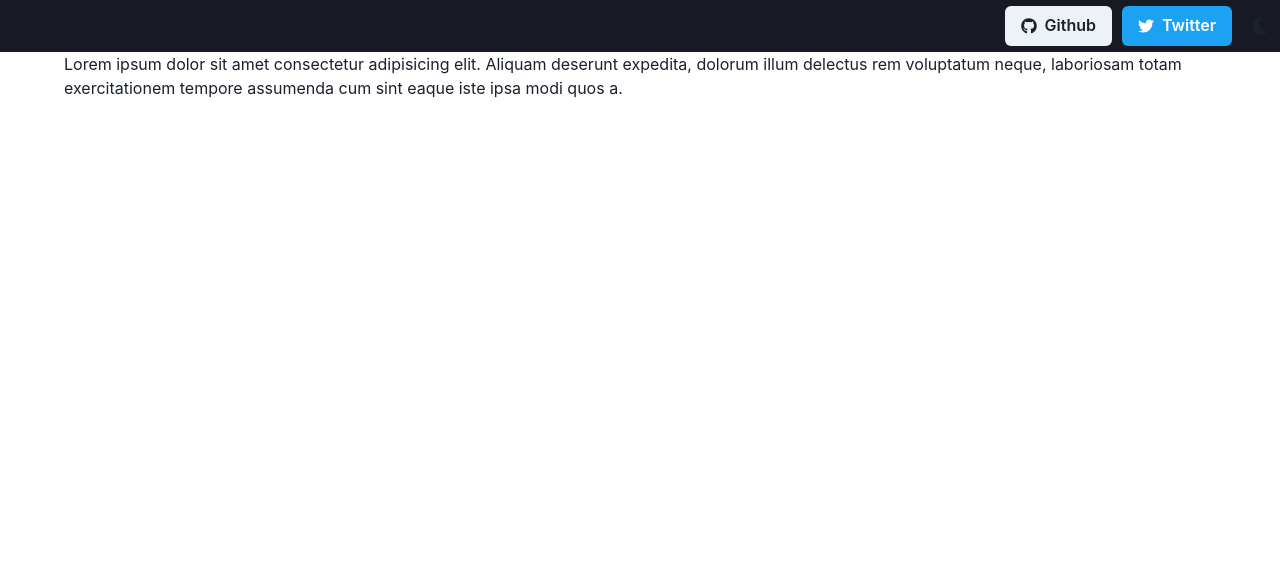
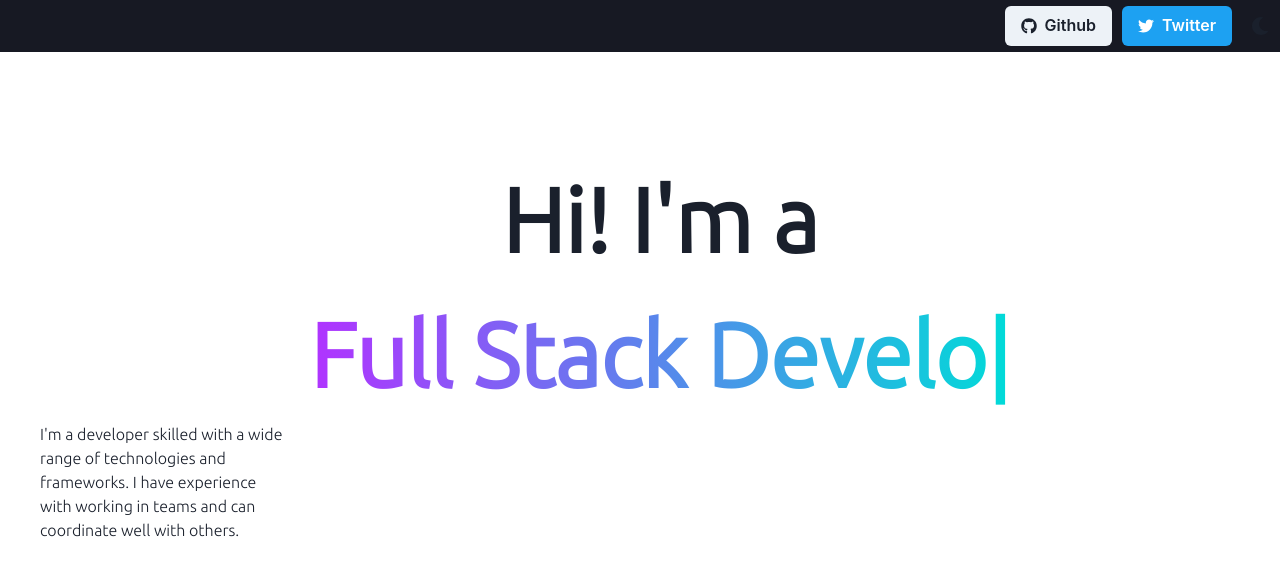
Before and after one commit to davidarogunre/personalportfolio, a React (Create React App) app: page / in a window 1280 px wide. Shown: the top 576 px of the page. Built offline with nearby package versions, Linux system fonts and the light colour scheme.

Commit message:
added about

```diff
--- a/package.json
+++ b/package.json
@@ -6,6 +6,7 @@
     "@chakra-ui/react": "^1.8.8",
     "@emotion/react": "^11.9.0",
     "@emotion/styled": "^11.8.1",
+    "@fontsource/ubuntu": "^4.5.9",
     "@testing-library/jest-dom": "^5.16.4",
     "@testing-library/react": "^10.4.9",
     "@testing-library/user-event": "^12.8.3",
@@ -14,6 +15,7 @@
     "react-dom": "^18.1.0",
     "react-icons": "^3.11.0",
     "react-scripts": "5.0.1",
+    "styled-components": "^5.3.5",
     "typed.js": "^2.0.12",
     "web-vitals": "^0.2.4"
   },
--- a/src/App.js
+++ b/src/App.js
@@ -7,7 +7,7 @@ import {
   VStack,
   Code,
   Grid,
-  theme,
+  theme
 } from '@chakra-ui/react';
 
 import About from './components/About'
@@ -16,6 +16,9 @@ import Navbar from './components/Navbar'
 // import Projects from './components/Projects'
 // import Skills from './components/Skills'
 
+
+
+
 function App() {
   return (
     <ChakraProvider theme={theme}>
@@ -23,7 +26,6 @@ function App() {
         <Navbar/>
         <About/>
         {/* <Dashboard/> */}
-
       </Box>
     </ChakraProvider>
   );
--- a/src/components/About.js
+++ b/src/components/About.js
@@ -1,10 +1,41 @@
-import {Box} from '@chakra-ui/react'
+import '@fontsource/ubuntu/300.css'
+import {Box, Text} from '@chakra-ui/react'
+import Typed from "typed.js"
+import {useEffect, useRef} from "react"
+import { keyframes } from "styled-components";
 const About = () => {
+  const el = useRef(null)
+  useEffect(()=>{
+    const typed = new Typed(el.current, {
+      strings: ['Software Engineer', 'Full Stack Developer', 'Python Ethusiatist'],
+      startDelay: 100,
+      typeSpeed:80,
+      backSpeed:50,
+      backDelay: 100,
+      loop: true
+    })
+
+    return () =>{
+      typed.destroy()
+    }
+  }, [])
+
+
   return (
     <section width="100%">
-      <Box width="90%" margin="0 auto">
-      <Box>Lorem ipsum dolor sit amet consectetur adipisicing elit. Aliquam deserunt expedita, dolorum illum delectus rem voluptatum neque, laboriosam totam exercitationem tempore assumenda cum sint eaque iste ipsa modi quos a.</Box>
-      <Box></Box>
+    <Box  margin={"100px 0 0 40px"} fontFamily="Ubuntu">
+      <Box fontWeight="bold" display={{xl:"flex"}} flexDirection={{xl:"column"}} alignItems={{xl:"center"}}>
+        <Text fontSize={{base:"60px", md:"80px", xl:"90px"}}>Hi! I'm a </Text>
+        <Box fontSize={{base:"47px", md:"70px", xl:"90px"}} bgGradient="linear-gradient(270deg, #00DBD8 0%, #B133FF 100%)"  backgroundClip="text" textColor="transparent">
+        <span ref={el}></span>
+        </Box>
+      </Box>
+      <Box width="20%" fontWeight="lighter" display={{xl:"flex"}} flexDirection={{xl:"column"}} alignItems={{xl:"center"}}>
+      <Text>
+      I'm a developer skilled with a wide range of technologies and frameworks.
+      I have experience with working in teams and can coordinate well with others.
+      </Text>
+      </Box>
       </Box>
     </section>
   )
```
Also changed, not shown: 1 other file (tests, documents, lock files or other folders).
